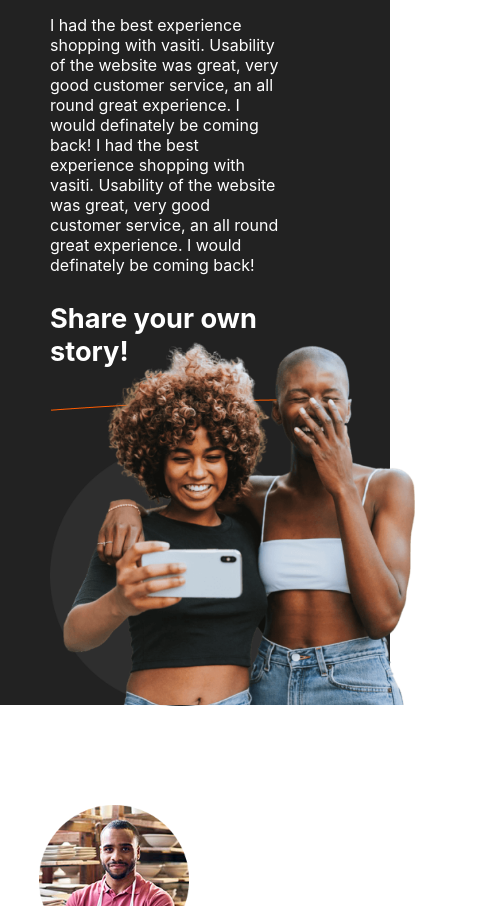
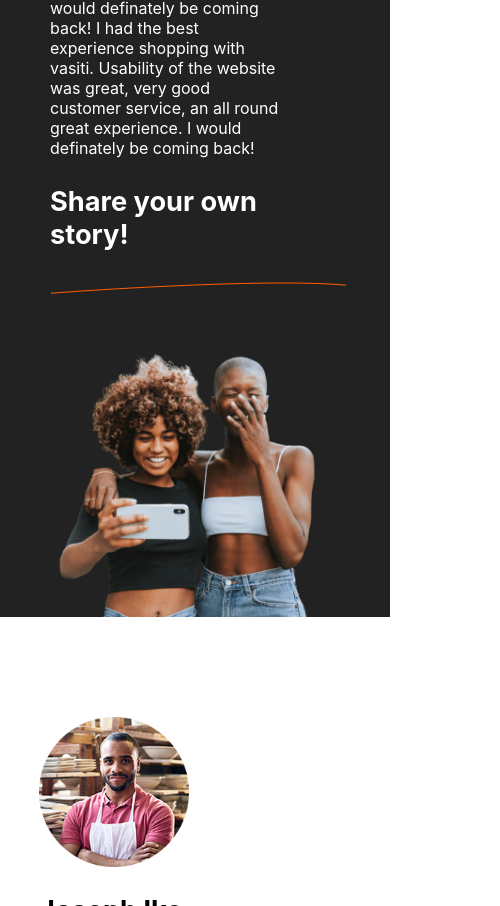
Before and after one commit to hdtouch101/vasity-assessment, a plain HTML site: page index.html in a window 390 px wide. Shown: the part 1262-2168 px from the top of the page, 500 px wide, since content can reach past the window. Drawn offline with Linux system fonts and the light colour scheme.

Commit message:
Add files via upload

```diff
--- a/styles.css
+++ b/styles.css
@@ -241,7 +241,7 @@ a{
         /* padding-left: 100px; */
     }
     .amazing{
-        width: 500px;
+        width: 100%;
     }
     .testimonial-1{
         display: flex;
@@ -255,16 +255,17 @@ a{
     .testimonial-text {
         width: 80%;
         padding-top: 20;
+        padding-bottom: 50px;
 
     }
     .testimonal-image{
-        padding: 0px;
-        width: 80%x;
+        padding-left: 0;
+        margin: auto;
+        width: 100%;
 
     }
     .circle{
-        width:90%;
-        padding: 0px;
+        display: none;
     }
     .container-section{
         display: flex;
@@ -307,4 +308,3 @@ a{
         display: flex;
         flex-direction: column;
     }
-}
```
